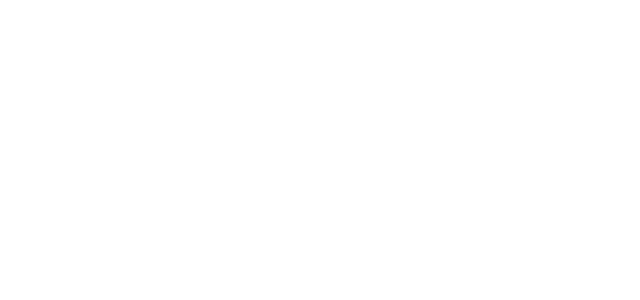
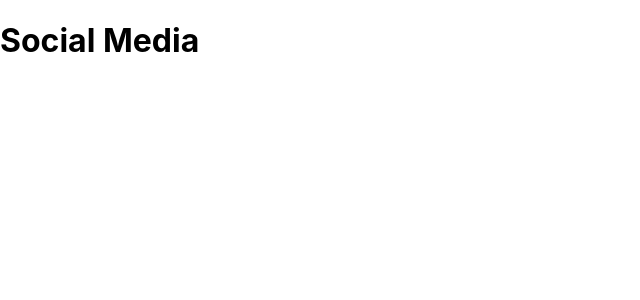
Before and after one commit to MackenzieJoyce/social-media, a Next.js app: page / in a window 1280 px wide. Shown: the top 300 px of the page, without its empty margins (0-640 px from the left). Built offline with nearby package versions, Linux system fonts and the light colour scheme.

Commit message:
Created Header component with simple text. Added component to pages/index

```diff
--- /dev/null
+++ b/components/Header.tsx
@@ -0,0 +1,9 @@
+const Header = () => {
+    return(
+        <>
+            <h1>Social Media</h1>
+        </>
+    )
+}
+
+export default Header
--- a/pages/index.tsx
+++ b/pages/index.tsx
@@ -1,9 +1,11 @@
 import Head from 'next/head'
-import Image from 'next/image'
+import Header from '../components/Header'
 import styles from '../styles/Home.module.css'
 
 export default function Home() {
   return (
-    <div></div>
+    <>
+      <Header />
+    </>
   )
 }
```
